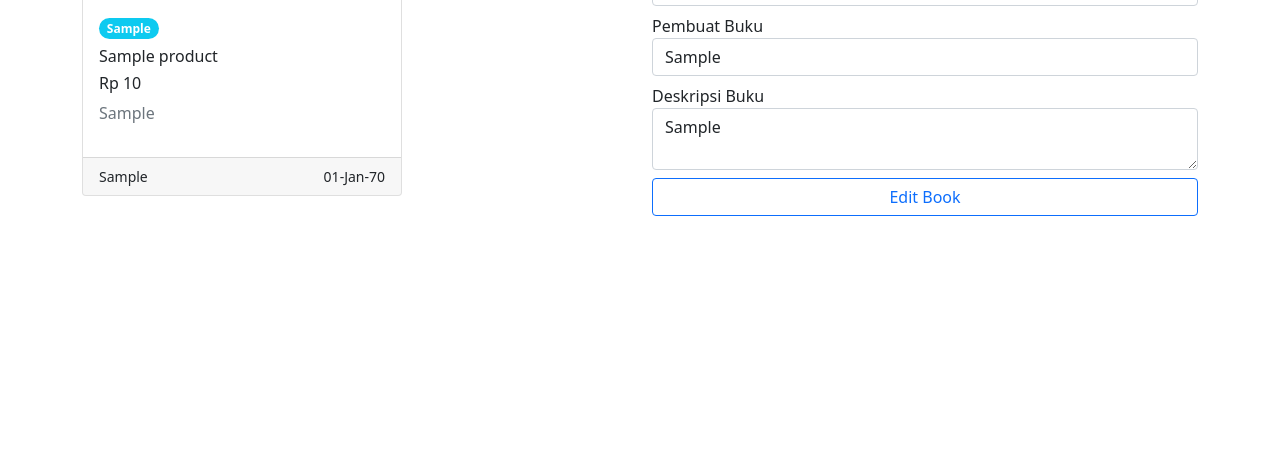
After one commit to justrinoo/Gramedia-Lite, a PHP site: page /views/penjual/edit-product.php?id=1 in a window 1280 px wide. The commit adds this page. Shown: the part 321-777 px from the top of the page. Run offline with PHP 8.4, Linux system fonts and the light colour scheme; the visitor is signed in with stand-in values (Sample User, id 1); tables that the repository leaves empty or names only in its code hold one stand-in row (values such as "Sample post").

Commit message:
tampilan selesai

```diff
--- a/app.php
+++ b/app.php
@@ -3,7 +3,7 @@
 /**
  * SET UP DATABASE
  */
-$db = mysqli_connect("", "", "", "");
+$db = mysqli_connect("localhost", "root", "root", "book-store");
 
 
 function querySql($query)
@@ -172,3 +172,27 @@ function rejectBook($bookid)
     mysqli_query($db, $queryRejectBook);
     return mysqli_affected_rows($db);
 }
+function editBook($data, $id)
+{
+
+    global $db;
+
+    $judul_buku = $data["judul_buku"];
+    $kategori_buku = $data["kategori_buku"];
+    $harga_buku = $data["harga_buku"];
+    $pembuat_buku = $data["pembuat_buku"];
+    $deskripsi_buku = $data["deskripsi_buku"];
+    $updateBuku = date("Y-m-d h:m:s");
+
+    $findBook = "UPDATE products SET judul_buku = '$judul_buku', kategori_buku = '$kategori_buku', harga_buku = '$harga_buku', pembuat_buku = '$pembuat_buku', deskripsi_buku = '$deskripsi_buku', rilis_buku = '$updateBuku' WHERE id_product = '$id'";
+    mysqli_query($db, $findBook);
+    return mysqli_affected_rows($db);
+}
+function deleteBook($id)
+{
+    global $db;
+
+    $queryDeleteBook = "DELETE FROM products WHERE id_product = '$id'";
+    mysqli_query($db, $queryDeleteBook);
+    return mysqli_affected_rows($db);
+}
--- a/views/cart.php
+++ b/views/cart.php
@@ -33,7 +33,7 @@ if ($role !== "buyyer") {
                     <?php $totalcart = 0; ?>
                     <?php foreach ($_SESSION["keranjang"] as $bookid => $hasil) :  ?>
                         <?php $data = querySql("SELECT * FROM products WHERE id_product = $bookid")[0];
-                        $totalHarga =  $hasil * $data["harga_buku"];
+                        $totalHarga =  $data["harga_buku"] * $hasil;
                         ?>
                         <div class="card-body">
                             <div class="d-flex align-items-center">
@@ -42,7 +42,7 @@ if ($role !== "buyyer") {
                                     <div class="card-title mb-5">
                                         <h5 class="badge bg-info"><?= $data["kategori_buku"]; ?></h5>
                                         <h5><small> <?= $data["judul_buku"]; ?></small></h5>
-                                        <h5><small>Rp <?= number_format($data["harga_buku"]); ?></small></h5>
+                                        <h5><small>Harga Buku: Rp <?= number_format($data["harga_buku"]); ?></small></h5>
                                         <h5><small>Total Buku: <?= $hasil; ?></small></h5>
                                         <h5><small><?= $data["deskripsi_buku"]; ?></small>:</h5>
                                         <a href="delete-cart.php?id=<?= $data["id_product"]; ?>" class="btn btn-outline-danger btn-sm">Hapus</a>
--- a/views/penjual/create-product.php
+++ b/views/penjual/create-product.php
@@ -18,9 +18,13 @@ if (isset($_POST["createProduct"])) {
     if (createBook($_POST) > 0) {
         echo "<script>
             alert('Berhasil membuat produk buku!');
+            location='index.php';
         </script>";
     } else {
-        echo mysqli_error($db);
+        echo "<script>
+            alert('Kesalahan Jaringan');
+            location='index.php';
+        </script>";
     }
 }
 
--- /dev/null
+++ b/views/penjual/edit-product.php
@@ -0,0 +1,94 @@
+<?php
+
+require('../../app.php');
+session_start();
+
+if (!isset($_SESSION["user"])) {
+    header("Location: ../signin.php");
+}
+
+$id = $_GET["id"];
+
+$book = querySql("SELECT * FROM products WHERE id_product = $id")[0];
+
+if (isset($_POST["editBook"])) {
+    if (editBook($_POST, $id) > 0) {
+        echo "
+            <script>
+                alert('Berhasil Mengubah Buku!');
+                location='index.php';
+            </script>
+        ";
+    } else {
+        echo "
+            <script>
+                alert('Kesalahan Jaringan!');
+                location='index.php';
+            </script>
+        ";
+    }
+}
+
+?>
+
+
+<?php require('../../partials/header.php'); ?>
+<?php require('nav.php'); ?>
+
+<div class="container">
+    <div class="row">
+        <div class="col">
+            <div class="card mt-4" style="width: 20rem;">
+                <img src="https://placeimg.com/640/480/nature" width="100%" alt="Detail Picture <?= $book["judul_buku"]; ?>">
+                <div class="card-body">
+                    <div class="card-title">
+                        <span class="badge bg-info rounded-pill"><?= $book["kategori_buku"]; ?></span>
+                        <h6 class="mt-2"><?= $book["judul_buku"] ?></h6>
+                        <h6>Rp <?= number_format($book["harga_buku"]) ?></h6>
+                        <p class="text-muted"><?= $book["deskripsi_buku"] ?></p>
+                    </div>
+                </div>
+                <div class="card-footer d-flex justify-content-between">
+                    <small><?= $book["pembuat_buku"]; ?></small>
+                    <small class=""><?= date("d-M-y", strtotime($book["rilis_buku"])); ?></small>
+                </div>
+            </div>
+        </div>
+        <div class="col">
+            <h4 class="mt-4">Form Edit Book <span class="fw-bold"><?= $book["judul_buku"]; ?></span></h4>
+            <form method="post" class="mt-3">
+                <div class="form-group mt-2">
+                    <label for="judul_buku">Judul Buku</label>
+                    <input type="text" name="judul_buku" id="judul_buku" class="form-control" value="<?= $book["judul_buku"]; ?>">
+                </div>
+                <div class="form-group mt-2">
+                    <label for="kategori_buku">Kategori Buku</label>
+                    <select name="kategori_buku" id="kategori_buku" class="form-select">
+                        <option hidden><?= $book["kategori_buku"]; ?></option>
+                        <option value="action">Action</option>
+                        <option value="Fighting">Fighting</option>
+                        <option value="Drama">Drama</option>
+                        <option value="School">School</option>
+                        <option value="Ghost">Ghost</option>
+                        <option value="Sad">Sad</option>
+                    </select>
+                </div>
+                <div class="form-group mt-2">
+                    <label for="harga_buku">Harga Buku</label>
+                    <input type="text" name="harga_buku" id="harga_buku" class="form-control" value="<?= $book["harga_buku"]; ?>">
+                </div>
+                <div class="form-group mt-2">
+                    <label for="pembuat_buku">Pembuat Buku</label>
+                    <input type="text" name="pembuat_buku" id="pembuat_buku" class="form-control" value="<?= $book["pembuat_buku"]; ?>">
+                </div>
+                <div class="form-group mt-2">
+                    <label for="deskripsi_buku">Deskripsi Buku</label>
+                    <textarea name="deskripsi_buku" id="deskripsi_buku" class="form-control" cols="30" rows="2"><?= $book["deskripsi_buku"]; ?></textarea>
+                </div>
+                <div class="form-group mt-2">
+                    <button type="submit" class="btn btn-outline-primary w-100" name="editBook">Edit Book</button>
+                </div>
+            </form>
+        </div>
+    </div>
+</div>
--- a/views/penjual/index.php
+++ b/views/penjual/index.php
@@ -34,7 +34,7 @@ if ($role !== "seller") {
                             <p class="badge bg-info"><?= $book["kategori_buku"]; ?></p>
                             <p class="fw-bold">Rp <?= number_format($book["harga_buku"]); ?></p>
                             <p class="text-justify text-truncate" style="max-width: 250px;"><?= $book["deskripsi_buku"]; ?></p>
-                            <a href="d-product.php?id=<?= $book["id_product"]; ?>" class="btn btn-info btn-sm">Baca Lebih Lanjut</a>
+                            <a href="detail-product.php?id=<?= $book["id_product"]; ?>" class="btn btn-info btn-sm">Baca Lebih Lanjut</a>
                         </div>
                         <div class="card-footer">
                             <span>Pembuat: <?= $book["pembuat_buku"]; ?></span>
--- a/views/product.php
+++ b/views/product.php
@@ -23,7 +23,7 @@ if (!isset($_SESSION["user"])) {
             <div class="col-md-3">
                 <div class="card mt-3" style="width: 17rem;">
                     <div class="card-header">Buku <?= $book["kategori_buku"]; ?></div>
-                    <img src="https://placeimg.com/300/300/nature" width="100%" height="100%" alt="">
+                    <img src="<?= $book["link_image"]; ?>" width="100%" height="100%" alt="">
                     <div class="card-body">
                         <h5 class="card-title text-truncate"><?= $book["judul_buku"]; ?></h5>
                         <span class="badge bg-primary"><?= $book["kategori_buku"]; ?></span>
```
Also changed, not shown: views/index.php (+18 -9 lines), views/penjual/delete-product.php (added, +20 -0 lines), views/penjual/detail-product.php (added, +43 -0 lines), assets/images/bg-contact.svg (added), assets/images/icons/github.svg (added), assets/images/icons/instagram.svg (added), assets/images/icons/linkedin.svg (added), assets/images/icons/twitter.svg (added).
